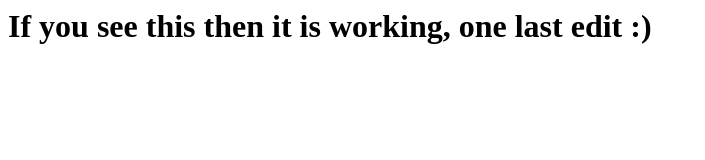
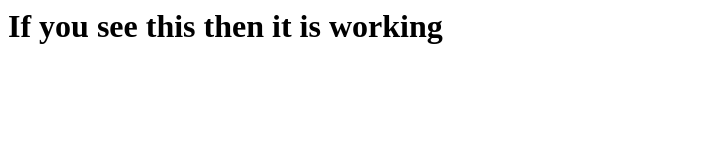
Before and after one commit to melsacramento/PubTest, a plain HTML site: page html/index.html in a window 1280 px wide. Shown: the whole page, without its empty margins (0-705 px from the left). Drawn offline with Linux system fonts and the light colour scheme.

Commit message:
one last change

```diff
--- a/html/index.html
+++ b/html/index.html
@@ -1,6 +1,6 @@
 <html>
 <body>
-    <h1>If you see this then it is working, one last edit :)</h1>
+    <h1>If you see this then it is working</h1>
 </body>
 
 </html>
```
